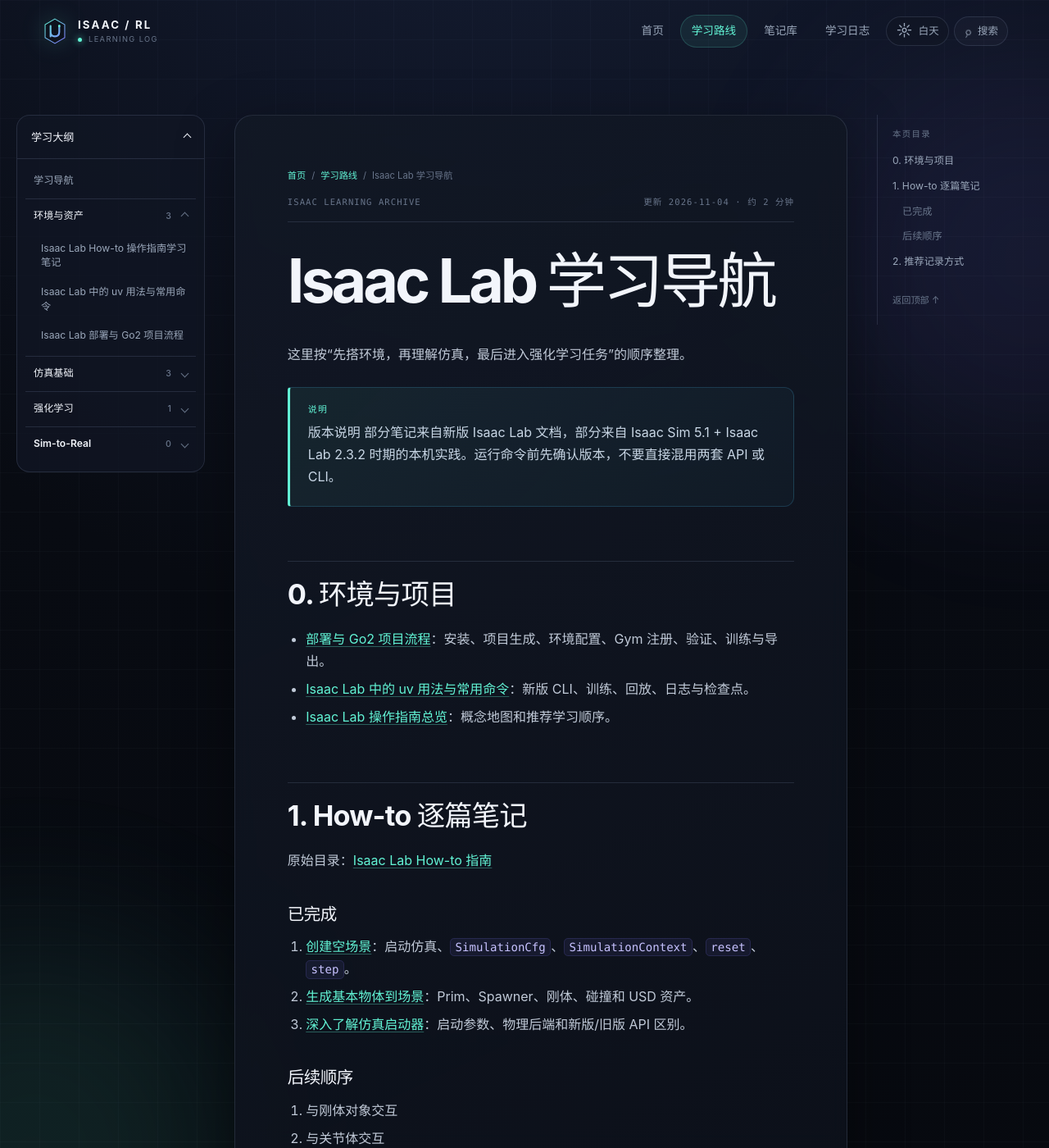
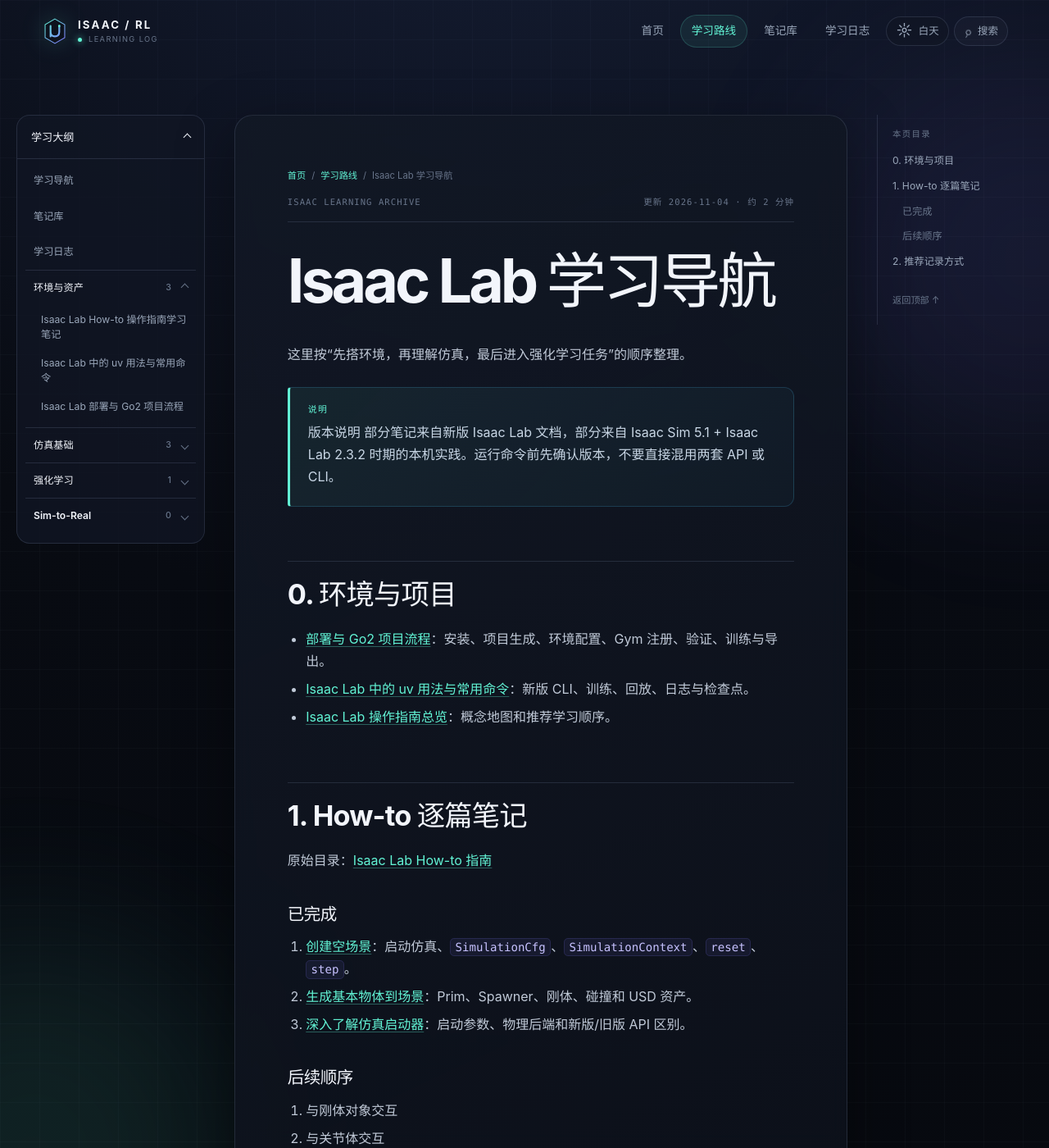
Before and after one commit to Wugu-art/isaac-rl-notes, a Jekyll site: the page built from Isaac学习内容/00_阅读索引.md, in a window 1280 px wide and 1400 px high. Shown: the whole window at 82% size. Built offline with Jekyll 4.4.1, drawn with Linux system fonts in a browser that asks for light colours.

Commit message:
Persist animated learning outline and separate note source

```diff
--- a/_config.yml
+++ b/_config.yml
@@ -42,6 +42,8 @@ defaults:
       category: Sim-to-Real
       section: 学习路线
 exclude:
+  - README.md
+  - scripts
   - 原始资料
   - .obsidian
   - .agents
--- a/_includes/learning-outline.html
+++ b/_includes/learning-outline.html
@@ -1,9 +1,14 @@
 {% assign outline_categories = "环境与资产|仿真基础|强化学习|Sim-to-Real" | split: "|" %}
 <aside class="learning-outline" aria-label="学习路线大纲">
-  <details class="learning-outline-disclosure" data-learning-outline open>
-    <summary>学习大纲 <span class="outline-chevron" aria-hidden="true"></span></summary>
-    <nav aria-label="学习路线章节">
+  <div class="learning-outline-disclosure" data-learning-outline>
+    <button class="learning-outline-toggle" type="button" data-outline-toggle aria-expanded="true" aria-controls="learning-outline-nav" aria-label="收起学习大纲">
+      <span class="learning-outline-title">学习大纲 <span class="outline-chevron" aria-hidden="true"></span></span>
+      <span class="outline-cube" aria-hidden="true"><span class="cube-core"><i></i><i></i><i></i><i></i><i></i><i></i></span></span>
+    </button>
+    <nav id="learning-outline-nav" aria-label="学习路线章节">
       <a class="learning-outline-home{% if page.url == '/Isaac学习内容/00_阅读索引/' %} is-current{% endif %}" href="{{ '/Isaac学习内容/00_阅读索引/' | relative_url }}"{% if page.url == '/Isaac学习内容/00_阅读索引/' %} aria-current="page"{% endif %}>学习导航</a>
+      <a class="learning-outline-home{% if page.section == '知识库' %} is-current{% endif %}" href="{{ '/笔记库/' | relative_url }}"{% if page.section == '知识库' %} aria-current="page"{% endif %}>笔记库</a>
+      <a class="learning-outline-home{% if page.section == '学习日志' %} is-current{% endif %}" href="{{ '/学习日志/' | relative_url }}"{% if page.section == '学习日志' %} aria-current="page"{% endif %}>学习日志</a>
       {% for category in outline_categories %}
         {% assign outline_notes = site.pages | where: "category", category | sort: "title" %}
         <details class="learning-outline-group"{% if page.category == category or page.category == nil and forloop.first %} open{% endif %}>
@@ -20,5 +25,5 @@
         </details>
       {% endfor %}
     </nav>
-  </details>
+  </div>
 </aside>
--- a/_layouts/default.html
+++ b/_layouts/default.html
@@ -55,8 +55,8 @@
         {{ content }}
       </main>
     {% else %}
-      <main id="main-content" class="article-shell{% if page.section == '学习路线' %} article-shell--learning{% endif %}">
-        {% if page.section == '学习路线' %}{% include learning-outline.html %}{% endif %}
+      <main id="main-content" class="article-shell article-shell--learning">
+        {% include learning-outline.html %}
         <article class="article-card prose">
           <nav class="breadcrumbs" aria-label="面包屑导航">
             <a href="{{ '/' | relative_url }}">首页</a>
--- a/assets/css/theme.css
+++ b/assets/css/theme.css
@@ -386,15 +386,33 @@ button, input, textarea, select { font: inherit; }
   align-items: start;
 }
 
-.article-shell--learning { grid-template-columns: 230px minmax(0, 1fr) 190px; gap: clamp(22px, 2.8vw, 42px); width: min(calc(100% - 40px), 1480px); }
-.learning-outline { position: sticky; top: 104px; min-width: 0; max-height: calc(100vh - 124px); overflow-y: auto; scrollbar-width: thin; }
-.learning-outline-disclosure { border: 1px solid var(--line); border-radius: 16px; background: var(--surface); }
+.article-shell--learning { grid-template-columns: 230px minmax(0, 1fr) 190px; gap: clamp(22px, 2.8vw, 42px); width: min(calc(100% - 40px), 1480px); transition: grid-template-columns 420ms cubic-bezier(.2,.8,.2,1); }
+.article-shell--learning.is-outline-collapsed { grid-template-columns: 58px minmax(0, 1fr) 190px; }
+.learning-outline { position: sticky; top: 104px; min-width: 0; max-height: calc(100vh - 124px); overflow: hidden auto; scrollbar-width: thin; }
+.learning-outline-disclosure { overflow: hidden; border: 1px solid var(--line); border-radius: 16px; background: var(--surface); transition: border-color 320ms ease, background 320ms ease, box-shadow 320ms ease; }
+.learning-outline-disclosure:hover { border-color: var(--line-strong); }
+.learning-outline-toggle { display: block; position: relative; width: 100%; height: 52px; padding: 0; border: 0; color: var(--text); background: none; text-align: left; cursor: pointer; }
+.learning-outline-title { display: flex; align-items: center; justify-content: space-between; width: 100%; height: 100%; padding: 0 17px; font-size: .82rem; font-weight: 700; white-space: nowrap; transition: opacity 210ms ease, transform 320ms ease; }
+.outline-cube { position: absolute; inset: 0; display: grid; place-items: center; opacity: 0; transform: scale(.55) rotate(-25deg); pointer-events: none; transition: opacity 300ms ease, transform 420ms cubic-bezier(.2,.8,.2,1); perspective: 110px; }
+.cube-core { position: relative; width: 22px; height: 22px; transform-style: preserve-3d; animation: outline-cube-spin 7s linear infinite; }
+.cube-core i { position: absolute; inset: 0; border: 1px solid var(--mint); background: rgba(98,244,213,.14); box-shadow: inset 0 0 13px rgba(98,244,213,.11), 0 0 8px rgba(98,244,213,.12); }
+.cube-core i:nth-child(1) { transform: translateZ(11px); }
+.cube-core i:nth-child(2) { transform: rotateY(90deg) translateZ(11px); }
+.cube-core i:nth-child(3) { transform: rotateY(180deg) translateZ(11px); }
+.cube-core i:nth-child(4) { transform: rotateY(-90deg) translateZ(11px); }
+.cube-core i:nth-child(5) { transform: rotateX(90deg) translateZ(11px); }
+.cube-core i:nth-child(6) { transform: rotateX(-90deg) translateZ(11px); }
+@keyframes outline-cube-spin { from { transform: rotateX(-20deg) rotateY(0deg); } to { transform: rotateX(340deg) rotateY(360deg); } }
+.learning-outline-disclosure > nav { max-height: min(680px, calc(100vh - 180px)); padding: 0 10px 12px; overflow: hidden auto; border-top: 1px solid var(--line); opacity: 1; transition: max-height 420ms cubic-bezier(.2,.8,.2,1), padding 420ms ease, opacity 250ms ease, border-color 250ms ease; }
+.is-outline-collapsed .learning-outline-disclosure { border-radius: 14px; box-shadow: 0 0 24px rgba(98,244,213,.08); }
+.is-outline-collapsed .learning-outline-title { opacity: 0; transform: translateX(-22px); }
+.is-outline-collapsed .outline-cube { opacity: 1; transform: scale(1) rotate(0); }
+.is-outline-collapsed .learning-outline-disclosure > nav { max-height: 0; padding-top: 0; padding-bottom: 0; border-color: transparent; opacity: 0; }
 .learning-outline summary { display: flex; align-items: center; gap: 9px; cursor: pointer; list-style: none; }
 .learning-outline summary::-webkit-details-marker { display: none; }
-.learning-outline summary:focus-visible, .learning-outline a:focus-visible { outline: 2px solid var(--mint); outline-offset: 2px; }
-.learning-outline-disclosure > summary { justify-content: space-between; min-height: 52px; padding: 0 17px; color: var(--text); font-size: .82rem; font-weight: 700; }
-.learning-outline-disclosure > nav { padding: 0 10px 12px; border-top: 1px solid var(--line); }
+.learning-outline summary:focus-visible, .learning-outline a:focus-visible, .learning-outline-toggle:focus-visible { outline: 2px solid var(--mint); outline-offset: -2px; }
 .outline-chevron { width: 7px; height: 7px; flex: 0 0 7px; border-right: 1.5px solid currentColor; border-bottom: 1.5px solid currentColor; transform: rotate(45deg); transition: transform 160ms ease; }
+.learning-outline-title .outline-chevron { transform: rotate(225deg); }
 .learning-outline details[open] > summary .outline-chevron { transform: rotate(225deg); }
 .learning-outline-home, .learning-outline-links a { display: block; padding: 9px 10px; border-radius: 8px; color: var(--muted); font-size: .76rem; line-height: 1.45; text-decoration: none; overflow-wrap: anywhere; }
 .learning-outline-home { margin: 8px 0 4px; font-weight: 600; }
@@ -490,6 +508,7 @@ button, input, textarea, select { font: inherit; }
 
 @media (max-width: 1200px) {
   .article-shell--learning { grid-template-columns: 220px minmax(0, 1fr); }
+  .article-shell--learning.is-outline-collapsed { grid-template-columns: 58px minmax(0, 1fr); }
   .article-shell--learning .page-toc { display: none; }
 }
 
@@ -549,8 +568,10 @@ body.search-open { overflow: hidden; }
   .status-panel { grid-template-columns: 1fr; }
   .article-shell { grid-template-columns: minmax(0, 1fr); }
   .article-shell--learning { grid-template-columns: minmax(0, 1fr); gap: 18px; }
+  .article-shell--learning.is-outline-collapsed { grid-template-columns: minmax(0, 1fr); }
   .learning-outline { position: static; max-height: none; overflow: visible; }
-  .learning-outline-disclosure > nav { max-height: min(55vh, 440px); overflow-y: auto; }
+  .learning-outline-disclosure > nav { max-height: min(55vh, 440px); }
+  .is-outline-collapsed .learning-outline-disclosure { width: 58px; }
   .page-toc { display: none; }
   .site-footer { grid-template-columns: 1fr auto; }
   .site-footer > p { grid-column: 1 / -1; }
--- a/assets/js/site.js
+++ b/assets/js/site.js
@@ -7,10 +7,30 @@
   const nav = document.querySelector('.site-nav');
   const learningOutline = document.querySelector('[data-learning-outline]');
   if (learningOutline) {
+    const shell = learningOutline.closest('.article-shell');
+    const outlineButton = learningOutline.querySelector('[data-outline-toggle]');
+    const outlineNav = learningOutline.querySelector('#learning-outline-nav');
     const narrowOutline = window.matchMedia('(max-width: 960px)');
-    const syncOutline = () => { learningOutline.open = !narrowOutline.matches; };
+    const setOutline = (open, persist = false) => {
+      shell.classList.toggle('is-outline-collapsed', !open);
+      outlineButton.setAttribute('aria-expanded', String(open));
+      outlineButton.setAttribute('aria-label', open ? '收起学习大纲' : '展开学习大纲');
+      outlineNav.inert = !open;
+      outlineNav.setAttribute('aria-hidden', String(!open));
+      if (persist && !narrowOutline.matches) {
+        try { localStorage.setItem('isaac-outline-collapsed', String(!open)); } catch (_) { /* Keep the current state. */ }
+      }
+    };
+    const syncOutline = () => {
+      let collapsed = narrowOutline.matches;
+      if (!collapsed) {
+        try { collapsed = localStorage.getItem('isaac-outline-collapsed') === 'true'; } catch (_) { /* Default to open. */ }
+      }
+      setOutline(!collapsed);
+    };
     syncOutline();
     narrowOutline.addEventListener('change', syncOutline);
+    outlineButton.addEventListener('click', () => setOutline(shell.classList.contains('is-outline-collapsed'), true));
   }
   const themeToggle = document.querySelector('[data-theme-toggle]');
   const updateThemeToggle = () => {
```
Also changed, not shown: 如何添加笔记.md (+5 -4 lines), .obsidian/app.json (deleted), .obsidian/appearance.json (deleted), .obsidian/core-plugins.json (deleted), README.md, 1 other file.
